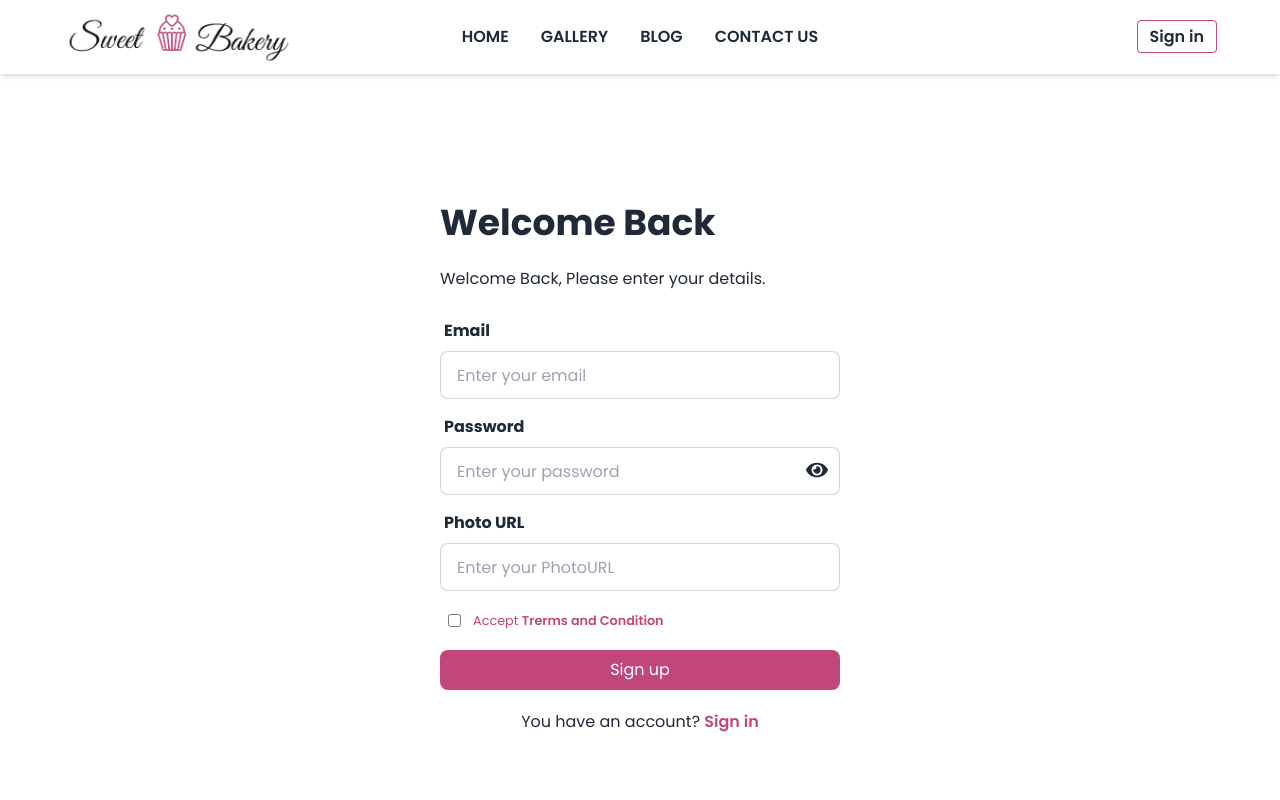
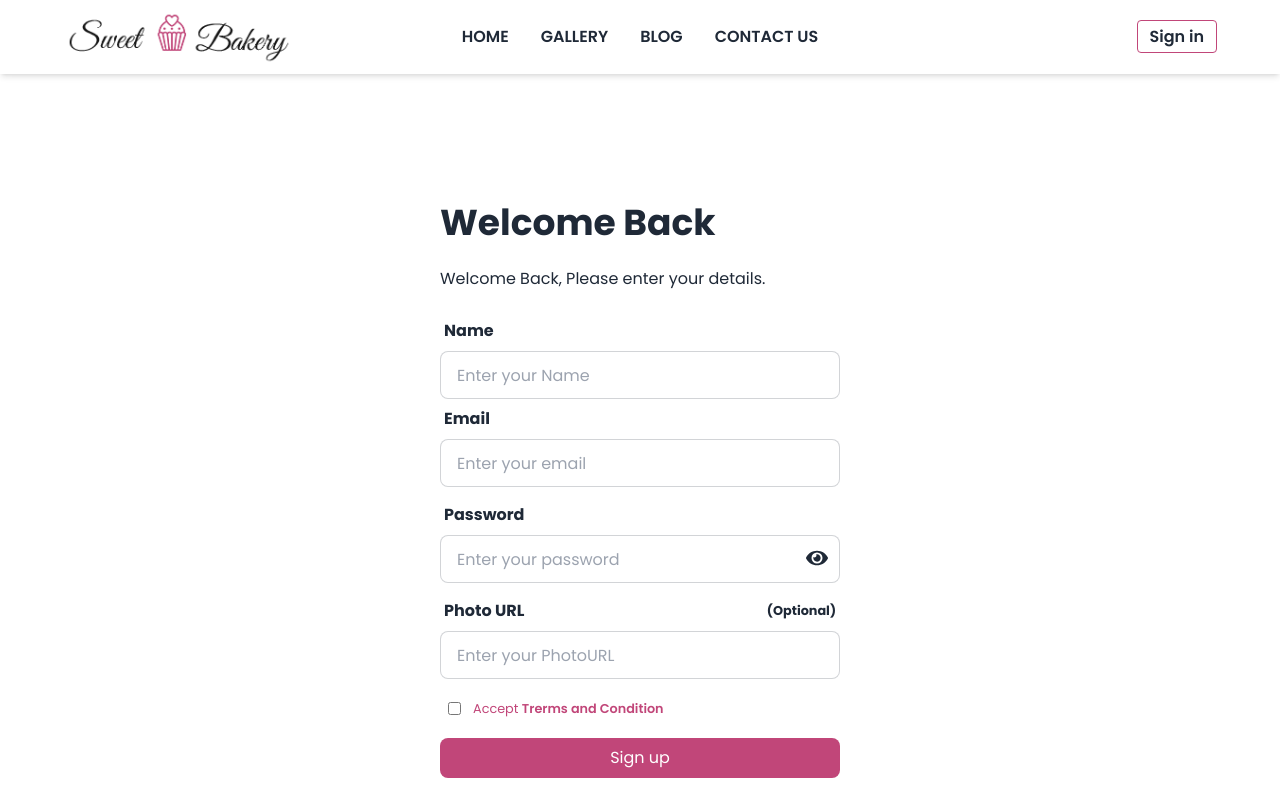
Before and after one commit to jahidhowlader/Assignment-10-chef-recipe-hunter-client-side, a React (Vite) app: page /signup in a window 1280 px wide. Shown: the top 800 px of the page. Built offline with nearby package versions, Linux system fonts and the light colour scheme; no server answers.

Commit message:
project complete

```diff
--- a/src/Provider/AuthProvider.jsx
+++ b/src/Provider/AuthProvider.jsx
@@ -60,7 +60,6 @@ const AuthProvider = ({ children }) => {
         }
     }, [])
 
-
     const authInfo = {
         user,
         loading,
--- a/src/layout/Main.jsx
+++ b/src/layout/Main.jsx
@@ -4,7 +4,6 @@ import Footer from "../components/shared/footer/Footer";
 import { ToastContainer } from "react-toastify";
 
 const Main = () => {
-
 
     return (
         <>
--- a/src/pages/Blog/Blog.jsx
+++ b/src/pages/Blog/Blog.jsx
@@ -34,7 +34,6 @@ const Blog = () => {
                 </div>
             </div>
         </LazyLoad>
-
     );
 };
 
--- a/src/pages/Home/Home.css
+++ b/src/pages/Home/Home.css
@@ -49,7 +49,7 @@
     background-position: center;
 }
 
-
+/* Mobile responsibe CSS Style */
 @media screen and (max-width: 640px) {
     #home-banner {
         background-color: lightgray;
--- a/src/pages/Home/Home.jsx
+++ b/src/pages/Home/Home.jsx
@@ -184,10 +184,7 @@ const Home = () => {
                     </div>
                 </div>
             </section>
-
-
         </>
-
     );
 };
 
--- a/src/pages/Registration/Signup.jsx
+++ b/src/pages/Registration/Signup.jsx
@@ -16,6 +16,11 @@ const Signup = () => {
 
     // All State Here
     const [error, setError] = useState('')
+
+    // Name Validation
+    const [userName, setUserName] = useState('')
+    const [userNameError, setUserNameError] = useState('')
+
     // Email Validation
     const [email, setEmail] = useState('')
     const [emailError, setEmailError] = useState('')
@@ -28,8 +33,16 @@ const Signup = () => {
     // Terms And condition state and Handler
     const [accepted, setAccepted] = useState(false)
 
+    // Handler Terms And Condition
     const handlerterms = event => {
         setAccepted(event.target.checked)
+    }
+
+    // handle name input
+    const handlerUserName = e => {
+        const userNameInput = e.target.value
+        setUserName(userNameInput)
+        setUserNameError('')
     }
 
     // handle email input
@@ -76,9 +89,15 @@ const Signup = () => {
 
         e.preventDefault()
         const form = e.target
+        const name = form.name.value
         const photo = form.photo.value
 
-        if (!email) {
+        if (!name) {
+            setUserNameError('Username is Required')
+            form.name.focus()
+            return
+
+        } else if (!email) {
             setEmailError('Invaild Email Address')
             form.email.focus()
             return
@@ -102,11 +121,12 @@ const Signup = () => {
                 .then((userCredential) => {
 
                     updateProfile(userCredential.user, {
-                        displayName: email.split('@')[0] || userCredential.user.email,
+                        displayName: userName,
                         photoURL: photo
                     })
                 })
                 .then(() => {
+                    setUserName('')
                     setEmail('')
                     setPassword('')
                     nevigate(from, { replace: true })
@@ -145,6 +165,15 @@ const Signup = () => {
                     <p>Welcome Back, Please enter your details.</p>
 
                     <form onSubmit={handlerSubmit} className='pt-5'>
+
+                        <div className="form-control w-full ">
+                            <label className="label font-bold">Name</label>
+                            <input onChange={handlerUserName} type="text" name='name' placeholder="Enter your Name" value={userName} className={`input input-bordered w-full focus:border-black ${userNameError && 'input-error focus:border-error-clr'} ${userName && !userNameError && 'input-success focus:border-green'}`} />
+                            {
+                                userNameError && <span className="text-error-clr"><small>{userNameError}</small></span>
+                            }
+                        </div>
+
                         <div className="form-control w-full ">
                             <label className="label font-bold">Email</label>
                             <input onChange={handlerEmail} type="email" name='email' value={email} placeholder="Enter your email" className={`input input-bordered w-full focus:border-black ${emailError && 'input-error focus:border-error-clr'} ${email && !emailError && 'input-success focus:border-green'}`} />
@@ -166,11 +195,10 @@ const Signup = () => {
                                     passwordError && <span className="text-error-clr"><small>{passwordError}</small></span>
                                 }
                             </div>
-
                         </div>
 
                         <div className="form-control w-full pt-2 ">
-                            <label className="label font-bold">Photo URL</label>
+                            <label className="label font-bold">Photo URL <small>(Optional)</small></label>
                             <div className='relative'>
                                 <input type="text" placeholder="Enter your PhotoURL" name='photo' className="input input-bordered w-full focus:border-black" />
                             </div>
--- a/src/pages/Signin/Signin.jsx
+++ b/src/pages/Signin/Signin.jsx
@@ -176,7 +176,6 @@ const Signin = () => {
                     <p className='text-center mt-5 lg:mb-24'>Do not have an account? Please<Link to='/signup' state={location.state} className='font-semibold text-pink'> Sign Up</Link></p>
                 </div>
             </div>
-
         </section>
     );
 };
--- a/src/pages/chefDetail/ChefDetailPage.jsx
+++ b/src/pages/chefDetail/ChefDetailPage.jsx
@@ -66,7 +66,6 @@ const ChefDetailPage = ({ chefDteails }) => {
                 </div>
             </section>
         </>
-
     );
 };
 
```
Also changed, not shown: src/pages/Signin/Signin.css (deleted).
